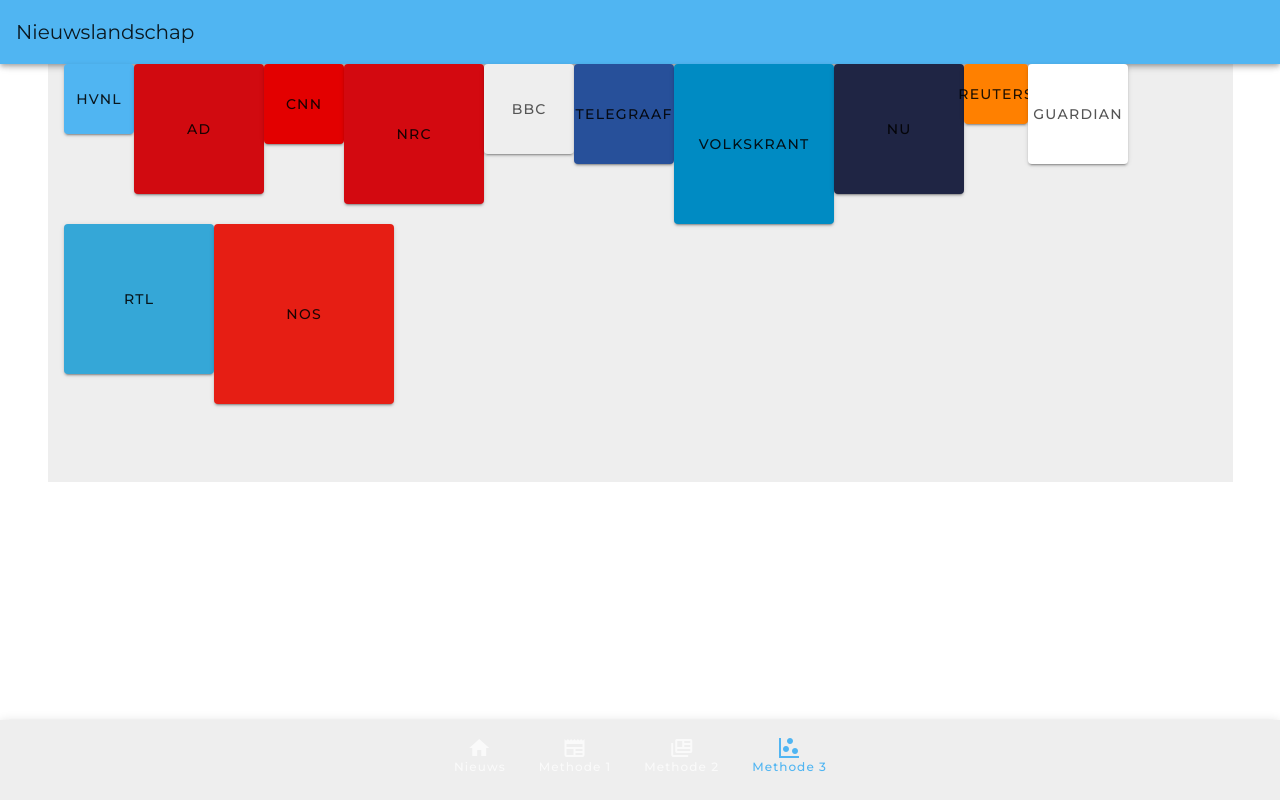
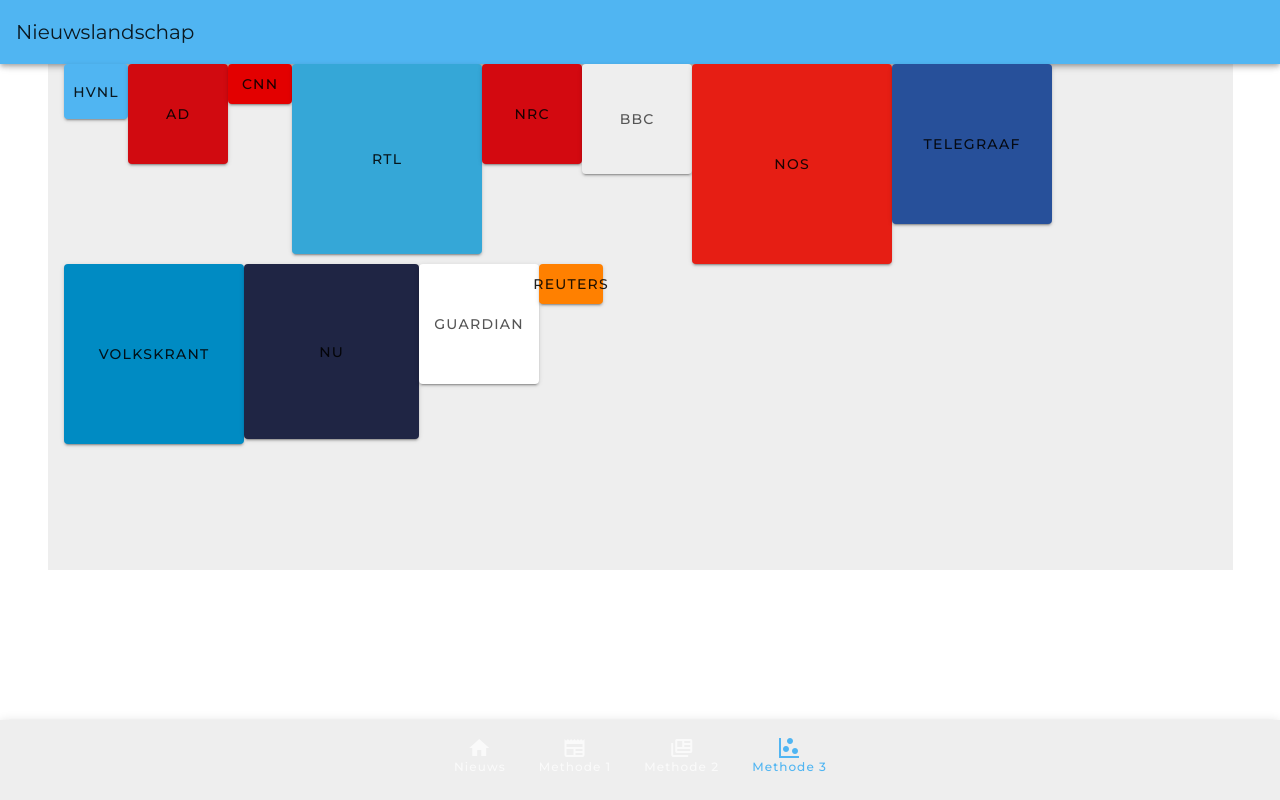
Before and after one commit to tomyoungbloods/newsfeed-buid, a Vue app: page /#/methode-3 in a window 1280 px wide. Built offline with nearby package versions, Linux system fonts and the light colour scheme; no server answers.

Commit message:
Bubble update

```diff
--- a/src/components/MethodeDrie.vue
+++ b/src/components/MethodeDrie.vue
@@ -1,6 +1,6 @@
 <template>
     <div id="methode-drie">
-            <v-row class="full-height">
+            <v-row class=" pb-12">
 
                  <v-btn
                     v-for="item in methode"
@@ -24,18 +24,20 @@
 export default {
      data: () => ({
     methode: [
-      { bron: 'HVNL', punten: 70, color: '#453292;'},
-      { bron: 'AD', punten: 130, color: '#453292;'},
-      { bron: 'CNN', punten: 80, color: '#453292;'},
-      { bron: 'NRC', punten: 140, color: '#453292;'},
-      { bron: 'BBC', punten: 90, color: '#453292;'},
-      { bron: 'TELEGRAAF', punten: 100, color: '#453292;'},
-      { bron: 'VOLKSKRANT', punten: 160, color: '#453292;'},
-      { bron: 'NU', punten: 130, color: '#453292;'},
-      { bron: 'REUTERS', punten: 60, color: '#453292;'},
-      { bron: 'GUARDIAN', punten: 100, color: '#453292;'},
-      { bron: 'RTL', punten: 150, color: '#453292;'},
-      { bron: 'NOS', punten: 180, color: '#453292;'},
+        { bron: 'HVNL', punten: 55, color: '#453292;'},
+        { bron: 'AD', punten: 100, color: '#453292;'},
+        { bron: 'CNN', punten: 40, color: '#453292;'},
+        { bron: 'RTL', punten: 190, color: '#453292;'},
+        { bron: 'NRC', punten: 100, color: '#453292;'},
+        { bron: 'BBC', punten: 110, color: '#453292;'},
+        { bron: 'NOS', punten: 200, color: '#453292;'},
+        { bron: 'TELEGRAAF', punten: 160, color: '#453292;'},
+        { bron: 'VOLKSKRANT', punten: 180, color: '#453292;'},
+        { bron: 'NU', punten: 175, color: '#453292;'},
+        { bron: 'GUARDIAN', punten: 120, color: '#453292;'},
+        { bron: 'REUTERS', punten: 40, color: '#453292;'},
+
+
 
 
     ]
--- a/src/components/MethodeTwee.vue
+++ b/src/components/MethodeTwee.vue
@@ -12,16 +12,32 @@
                             <v-card-title class="font-weight-bold" v-text="this.title"></v-card-title>
                         </v-img>
             </v-col>
+            <v-col
+            cols="12"
+            class="pt-4"
+            >
+                {{this.text}}
+            </v-col>
+            <v-img
+            src="https://firebasestorage.googleapis.com/v0/b/nieuwslandschap.appspot.com/o/news%2FPHOTO-2020-04-17-14-10-56.jpg?alt=media&token=fe00e1c5-c687-4a86-b53f-0aa33b0ebf42"
+            >
+            </v-img>
+            <v-img
+            src="https://firebasestorage.googleapis.com/v0/b/nieuwslandschap.appspot.com/o/news%2FPHOTO-2020-04-17-14-13-48.jpg?alt=media&token=bce1b400-ead3-4dbb-8b53-4aa29a15ac4f"
+            >
+            </v-img>
+             <v-img
+            src="https://firebasestorage.googleapis.com/v0/b/nieuwslandschap.appspot.com/o/news%2FPHOTO-2020-04-17-14-07-25.jpg?alt=media&token=7bf1bcc5-9cc9-427e-b1b1-a25a6a37feda"
+            >
+            </v-img>
         </v-row>
-            <v-row class="full-height">
-                Methode 2
-            </v-row>
     </div>
 </template>
 <script>
 export default {
      data: () => ({
-         title: 'Methode 2'
+         title: 'Methode 2' ,
+         text: 'Om vanuit mijn methode ook daadwerkelijk data te verzamelen ben ik via Whatsapp mensen gaan benaderen om mijn methode uit te voeren. '
      })
 }
 </script>
```
